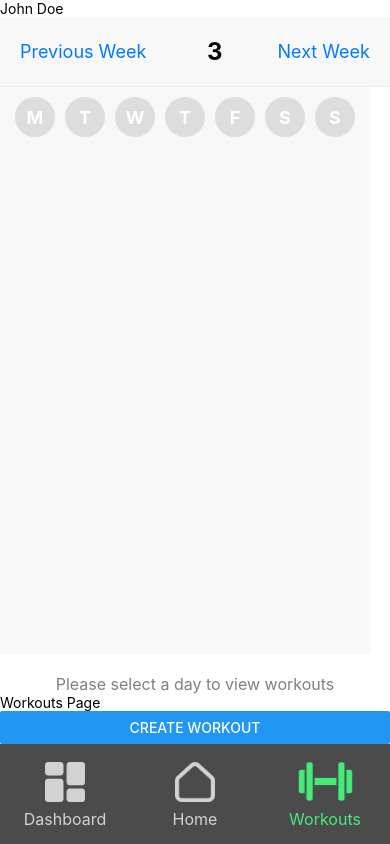
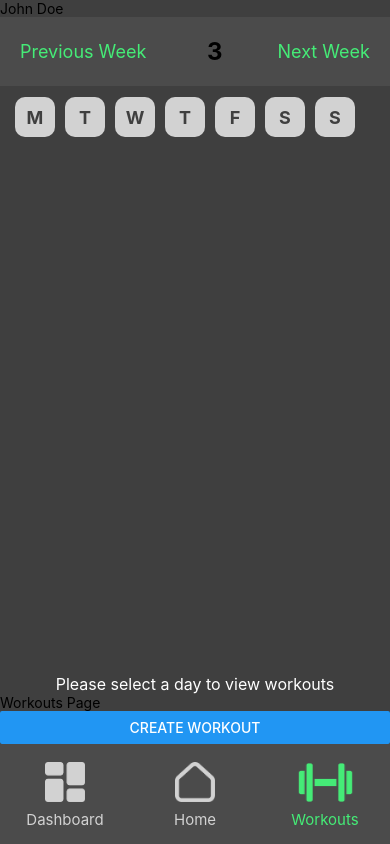
Before and after one commit to SePe19/HealthHub-Frontend, a React Native app: screen /Workouts in a window 390 px wide. Built offline with nearby package versions, Linux system fonts and the light colour scheme; no server answers.

Commit message:
css and new screens

```diff
--- a/components/Card.js
+++ b/components/Card.js
@@ -1,5 +1,6 @@
 import React from 'react';
 import { View, Text, Image, StyleSheet } from 'react-native';
+import colors from '../styles/colors'
 
 const Card = ({ title, subtitle, imageUrl }) => {
     return (
@@ -17,14 +18,14 @@ const Card = ({ title, subtitle, imageUrl }) => {
 const styles = StyleSheet.create({
     card: {
         flexDirection: 'row',
-        backgroundColor: '#444',
+        backgroundColor: colors.grey,
         marginVertical: 5,
         borderRadius: 10,
         overflow: 'hidden',
     },
     cardImage: {
         width: 100,
-        height: 100,
+        height: 110,
     },
     cardTextContainer: {
         flex: 1,
@@ -41,8 +42,9 @@ const styles = StyleSheet.create({
         marginVertical: 5,
     },
     cardLink: {
-        color: 'green',
+        color: colors.mainColor,
         marginTop: 5,
+        alignSelf: "flex-end",
     },
 });
 
--- a/components/Dashboard/WorkoutCompletionCard.js
+++ b/components/Dashboard/WorkoutCompletionCard.js
@@ -55,7 +55,7 @@ const WorkoutCompletionCard = () => {
                 <Text style={styles.completedNum}>{comData.completed_workouts}</Text>
             </View>
             <View style={styles.column}>
-                <PercentageCircle radius={50} percent={comData.workout_completion_percent} color={colors.mainColor} bgcolor={colors.darkGrey} borderWidth={8} innerColor={colors.grey} textStyle={{fontSize: 20, color: colors.textPrimary}}></PercentageCircle>
+                <PercentageCircle radius={60} borderWidth={10} percent={comData.workout_completion_percent} color={colors.mainColor} bgcolor={colors.darkGrey} innerColor={colors.grey} textStyle={{fontSize: 22, color: colors.textPrimary}}></PercentageCircle>
                 <Text style={styles.text}>Completed {comData.completed_workouts}/{comData.incomplete_workouts + comData.completed_workouts} Training sessions completed. Great Job!</Text>
             </View>
         </View>
--- a/components/Menu.js
+++ b/components/Menu.js
@@ -1,6 +1,7 @@
 import React from 'react';
 import { View, Text, TouchableOpacity, StyleSheet } from 'react-native';
 import { FontAwesome5 } from '@expo/vector-icons';
+import colors from '../styles/colors'
 
 const Menu = ({ selectedMenu, setSelectedMenu }) => {
     return (
@@ -26,8 +27,12 @@ const styles = StyleSheet.create({
         flexDirection: 'row',
         justifyContent: 'space-around',
         alignItems: 'center',
-        backgroundColor: '#555',
+        width: '100%',
+        backgroundColor: colors.grey,
+        marginTop: 20,
         paddingVertical: 10,
+        marginRight: 10,
+        borderRadius: 40,
     },
     menuItem: {
         alignItems: 'center',
@@ -36,7 +41,7 @@ const styles = StyleSheet.create({
         padding: 20,
     },
     menuItemSelected: {
-        backgroundColor: '#333',
+        backgroundColor: colors.darkGrey,
         borderRadius: 10,
     },
     menuText: {
@@ -44,7 +49,7 @@ const styles = StyleSheet.create({
         marginTop: 5,
     },
     menuTextSelected: {
-        color: 'green',
+        color: colors.mainColor,
     },
 });
 
--- a/components/common/Header.js
+++ b/components/common/Header.js
@@ -1,5 +1,6 @@
 import React from 'react'
 import { View, Text, Image, StyleSheet } from 'react-native'
+import colors from '../../styles/colors'
 
 const Header = ({ profilePicture, username, motivationalQuote }) => {
     return (
@@ -18,7 +19,7 @@ const styles= StyleSheet.create({
         flexDirection: 'row',
         alignItems: 'center',
         justifyContent: 'space-between',
-        backgroundColor: '#f8f8f8',
+        backgroundColor: colors.lightGrey,
         padding: 20,
         borderBottomWidth: 1,
         borderBottomColor: '#eee',
--- a/components/navigation/BottomTabNavigator.js
+++ /dev/null
@@ -1,43 +0,0 @@
-import React from 'react';
-import { View, Text, TouchableOpacity, StyleSheet } from 'react-native';
-import { FontAwesome5 } from '@expo/vector-icons';
-
-const BottomTabNavigator = ({ selectedFooter, setSelectedFooter }) => {
-    return (
-        <View style={styles.footer}>
-            <TouchableOpacity style={styles.footerItem} onPress={() => setSelectedFooter('Dashboard')}>
-                <FontAwesome5 name="th-large" size={24} color={selectedFooter === 'Dashboard' ? 'green' : 'white'} />
-                <Text style={[styles.footerText, selectedFooter === 'Dashboard' && styles.footerTextSelected]}>Dashboard</Text>
-            </TouchableOpacity>
-            <TouchableOpacity style={styles.footerItem} onPress={() => setSelectedFooter('Home')}>
-                <FontAwesome5 name="home" size={24} color={selectedFooter === 'Home' ? 'green' : 'white'} />
-                <Text style={[styles.footerText, selectedFooter === 'Home' && styles.footerTextSelected]}>Home</Text>
-            </TouchableOpacity>
-            <TouchableOpacity style={styles.footerItem} onPress={() => setSelectedFooter('Workouts')}>
-                <FontAwesome5 name="dumbbell" size={24} color={selectedFooter === 'Workouts' ? 'green' : 'white'} />
-                <Text style={[styles.footerText, selectedFooter === 'Workouts' && styles.footerTextSelected]}>Workouts</Text>
-            </TouchableOpacity>
-        </View>
-    );
-};
-
-const styles = StyleSheet.create({
-    footer: {
-        flexDirection: 'row',
-        justifyContent: 'space-around',
-        backgroundColor: '#444',
-        paddingVertical: 10,
-    },
-    footerItem: {
-        alignItems: 'center',
-    },
-    footerText: {
-        color: 'white',
-        marginTop: 5,
-    },
-    footerTextSelected: {
-        color: 'green',
-    },
-});
-
-export default BottomTabNavigator;
--- a/components/navigation/TabNavigator.js
+++ b/components/navigation/TabNavigator.js
@@ -86,7 +86,7 @@ const styles = StyleSheet.create({
         paddingBottom: 15,
     },
     label: {
-        fontSize: 16,
+        fontSize: 15,
         fontWeight: 400,
     },
 });
--- a/screens/HomeScreen.js
+++ b/screens/HomeScreen.js
@@ -3,7 +3,7 @@ import { View, StyleSheet, ScrollView, Text } from 'react-native';
 import { MaterialIcons } from '@expo/vector-icons';
 import Menu from '../components/Menu';
 import Card from '../components/Card';
-import BottomTabNavigator from '../components/navigation/BottomTabNavigator';
+import colors from '../styles/colors';
 
 function HomeScreen() {
     const [selectedMenu, setSelectedMenu] = useState('Strength');
@@ -15,8 +15,8 @@ function HomeScreen() {
                 <Text style={styles.username}>Kevin</Text>
                 <Text style={styles.subtitle}>No one cared who I was 'til I started working out.</Text>
                 <MaterialIcons name="account-circle" size={40} color="white" style={styles.profileIcon} />
+                <Menu selectedMenu={selectedMenu} setSelectedMenu={setSelectedMenu}/>
             </View>
-            <Menu selectedMenu={selectedMenu} setSelectedMenu={setSelectedMenu} />
             <ScrollView style={styles.content}>
                 <Card
                     title="Deadlift more!"
@@ -34,7 +34,6 @@ function HomeScreen() {
                     imageUrl="https://images.unsplash.com/photo-1526506118085-60ce8714f8c5?q=80&w=1000&auto=format&fit=crop&ixlib=rb-4.0.3&ixid=M3wxMjA3fDB8MHxzZWFyY2h8Mnx8d29ya291dHxlbnwwfHwwfHx8MA%3D%3D"
                 />
             </ScrollView>
-            <BottomTabNavigator selectedFooter={selectedFooter} setSelectedFooter={setSelectedFooter} />
         </View>
     );
 }
@@ -42,11 +41,11 @@ function HomeScreen() {
 const styles = StyleSheet.create({
     container: {
         flex: 1,
-        backgroundColor: '#333',
+        backgroundColor: colors.background,
     },
     header: {
         padding: 20,
-        backgroundColor: '#444',
+        backgroundColor: colors.lightGrey,
         flexDirection: 'column',
         alignItems: 'flex-start',
         justifyContent: 'center',
@@ -69,7 +68,14 @@ const styles = StyleSheet.create({
     content: {
         flex: 1,
         padding: 10,
+        backgroundColor: colors.background,
     },
+    card: {
+        backgroundColor: colors.grey,
+    },
+    menu: {
+        backgroundColor: colors.grey,
+    }
 });
 
 export default HomeScreen;
--- a/screens/WorkoutsScreen.js
+++ b/screens/WorkoutsScreen.js
@@ -3,6 +3,7 @@ import { View, StyleSheet, Text, ScrollView, TouchableOpacity, Button } from 're
 import Header from '../components/Header.js'
 import UserWorkout from '../components/UserWorkout.js'
 import httpService from '../services/httpService'
+import colors from '../styles/colors'
 
 const WorkoutsScreen = ({ navigation }) => {
     const [userWorkouts, setUserWorkouts] = useState([])
@@ -103,16 +104,16 @@ const WorkoutsScreen = ({ navigation }) => {
 const styles = StyleSheet.create({
     container: {
         flex: 1,
-        backgroundColor: 'white',
+        backgroundColor: colors.background,
     },
     weekContainer: {
         flexDirection: 'row',
         alignItems: 'center',
         justifyContent: 'space-between',
         padding: 20,
-        backgroundColor: '#f8f8f8',
+        backgroundColor: colors.grey,
         borderBottomWidth: 1,
-        borderBottomColor: '#eee',
+        borderBottomColor: colors.background,
     },
     weekHeading: {
         fontSize: 24,
@@ -120,34 +121,34 @@ const styles = StyleSheet.create({
     },
     weekChangeButton: {
         fontSize: 18,
-        color: '#007AFF',
+        color: colors.mainColor,
     },
     daysContainer: {
         flexDirection: 'row',
         justifyContent: 'space-around',
         padding: 10,
-        backgroundColor: '#f8f8f8',
+        backgroundColor: colors.background,
     },
     day: {
         width: 40,
         height: 40,
-        borderRadius: 20,
-        backgroundColor: '#ddd',
+        borderRadius: 10,
+        backgroundColor: colors.secondaryColor,
         justifyContent: 'center',
         alignItems: 'center',
         marginHorizontal: 5,
     },
     selectedDay: {
-        backgroundColor: '#007AFF',
+        backgroundColor: colors.mainColor,
     },
     dayText: {
-        color: 'white',
+        color: colors.background,
         fontSize: 18,
         fontWeight: 'bold',
     },
     placeholderText: {
         fontSize: 16,
-        color: 'gray',
+        color: 'white',
         textAlign: 'center',
         marginTop: 20,
     },
```
Also changed, not shown: screens/LopinScreen.js (added), screens/SignupScreen.js (added).
